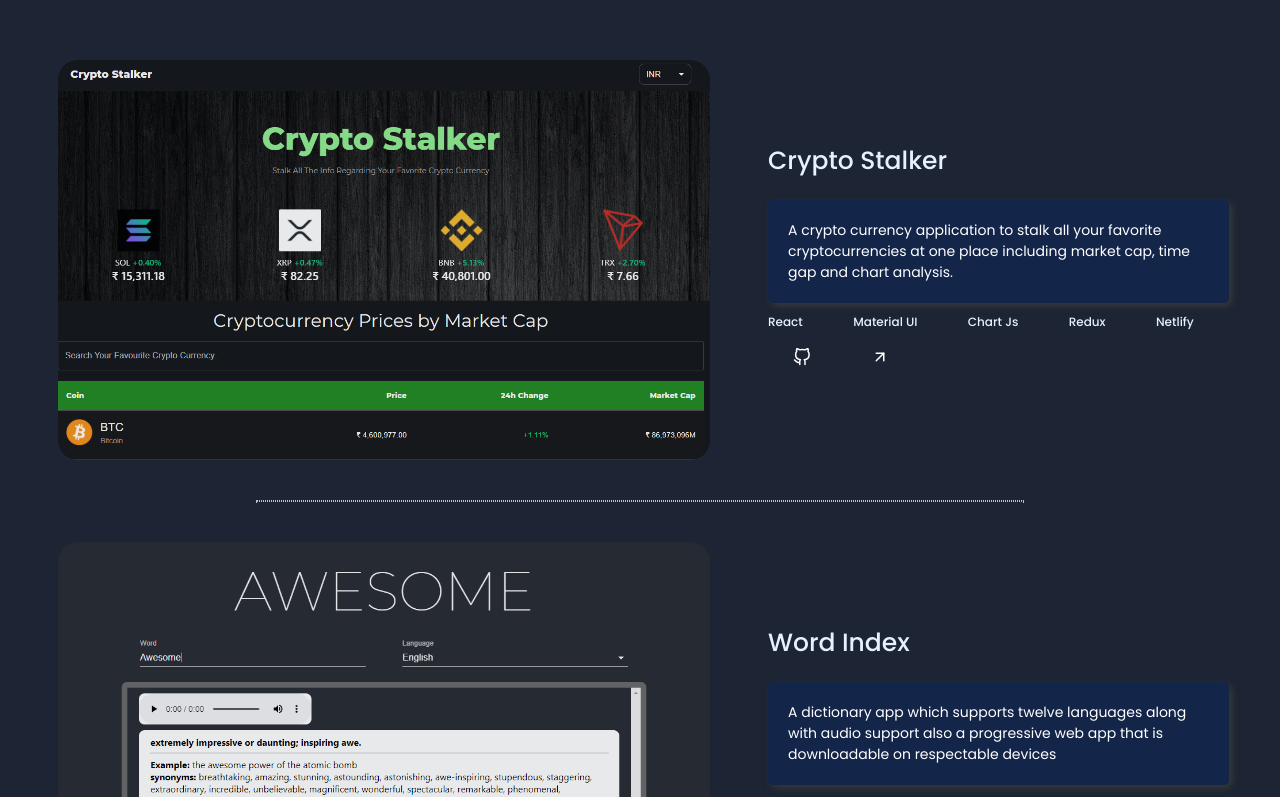
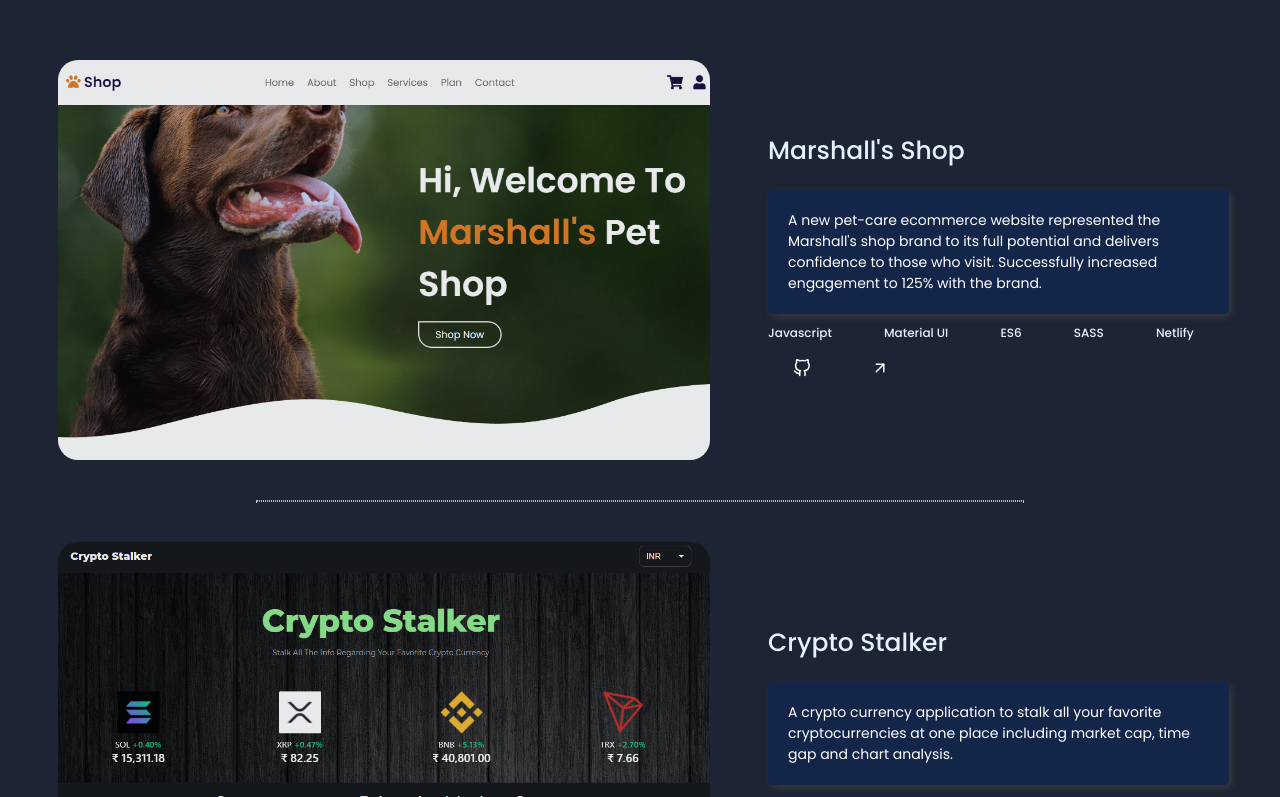
Before and after one commit to codesabhi/abhishek-portfolio, a React (Create React App) app: page / in a window 1280 px wide. Shown: the part 2423-3220 px from the top of the page. Built offline with nearby package versions, Linux system fonts and the light colour scheme; a web font is replaced by a local one.

Commit message:
data updated

```diff
--- a/src/data.js
+++ b/src/data.js
@@ -5,8 +5,18 @@
 
 // Featured Projects
 export const products = [
+
   {
     id: 1,
+    title: "Marshall's Shop",
+    img: './images/marshall.png',
+    link: "https://marshall-shop.netlify.app/",
+    desc: "A new pet-care ecommerce website represented the Marshall's shop brand to its full potential and delivers confidence to those who visit. Successfully increased engagement to 125% with the brand. ",
+    tech: ["Javascript", "Material UI", "ES6", "SASS", "Netlify"],
+    gitlink: "https://github.com/codesabhi/Marshall-shop",
+  },
+  {
+    id: 2,
     title: "Crypto Stalker",
     img: './images/cryptostalker.png',
     link: "https://crypto-stalker.netlify.app/",
@@ -14,15 +24,15 @@
     tech: ["React", "Material UI", "Chart Js", "Redux", "Netlify"],
     gitlink: "https://github.com/codesabhi/crypto-stalker-app",
   },
-  {
-    id: 2,
-    title: "Word Index",
-    img: './images/wordindex.png',
-    link: "https://wordindex.netlify.app/",
-    desc: "A dictionary app which supports twelve languages along with audio support also a progressive web app that is downloadable on respectable devices",
-    tech: ["React", "Material UI", "Axios", "PWAs", "Netlify"],
-    gitlink: "https://github.com/codesabhi/word-index",
-  },
+  // {
+  //   id: 2,
+  //   title: "Word Index",
+  //   img: './images/wordindex.png',
+  //   link: "https://wordindex.netlify.app/",
+  //   desc: "A dictionary app which supports twelve languages along with audio support also a progressive web app that is downloadable on respectable devices",
+  //   tech: ["React", "Material UI", "Axios", "PWAs", "Netlify"],
+  //   gitlink: "https://github.com/codesabhi/word-index",
+  // },
   {
     id: 3,
     title: "Learn Code Online",
```
Also changed, not shown: public/images/marshall.png (added).
